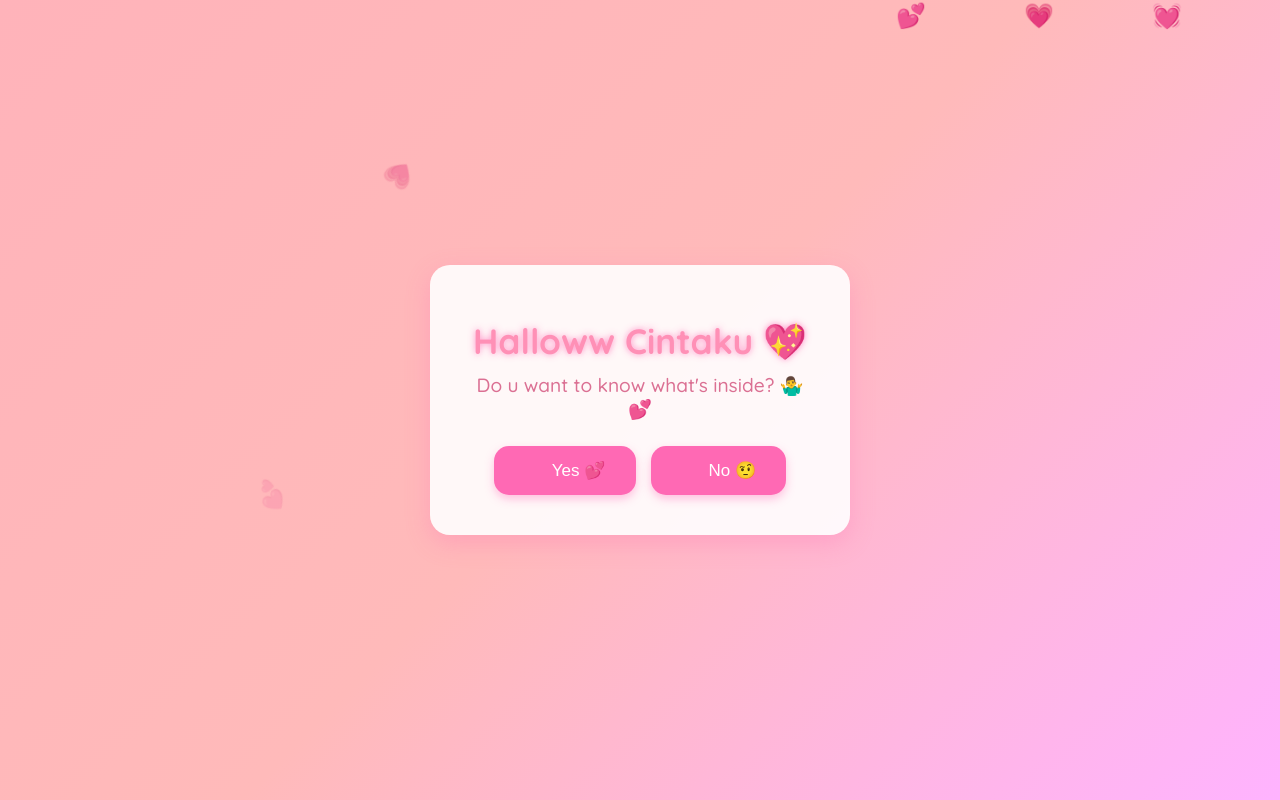
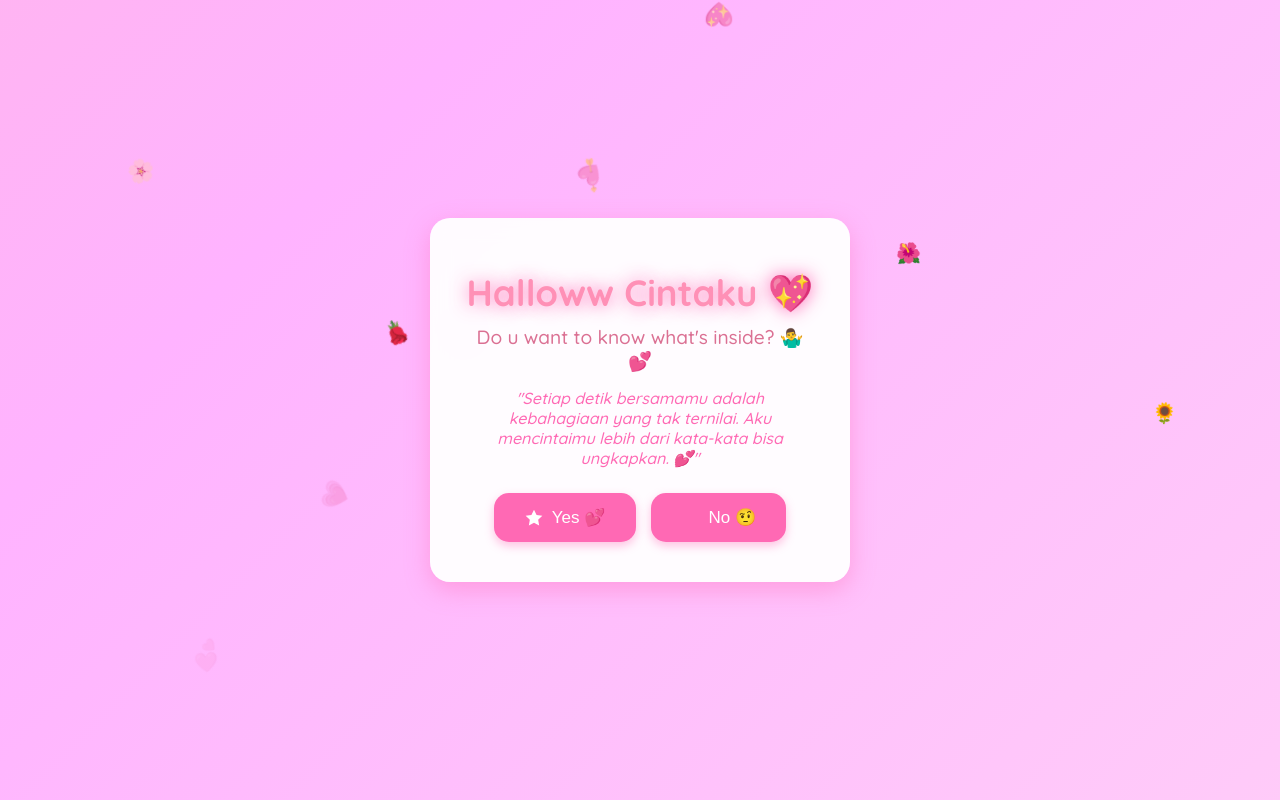
Before and after one commit to mzhafran119-hue/HappyNewYearAmo, a plain HTML site: page index.html in a window 1280 px wide. Drawn offline with Linux system fonts and the light colour scheme.

Commit message:
index.html

```diff
--- a/index.html
+++ b/index.html
@@ -10,7 +10,9 @@
         body {
             font-family: 'Quicksand', 'Segoe UI', Arial, sans-serif;
             text-align: center;
-            background: linear-gradient(135deg, #ffb3ba, #ffbaba, #ffb3ff);
+            background: linear-gradient(135deg, #ffb3ba, #ffbaba, #ffb3ff, #ffddf4);
+            background-size: 400% 400%;
+            animation: gradientShift 10s ease infinite;
             margin: 0;
             padding: 0;
             min-height: 100vh;
@@ -19,6 +21,11 @@
             align-items: center;
             position: relative;
             overflow: hidden;
+        }
+        @keyframes gradientShift {
+            0% { background-position: 0% 50%; }
+            50% { background-position: 100% 50%; }
+            100% { background-position: 0% 50%; }
         }
 
         .stars {
@@ -61,17 +68,39 @@
             100% { transform: translateY(100vh) rotate(360deg); opacity: 0; }
         }
 
+        .flowers {
+            position: absolute;
+            top: 0;
+            left: 0;
+            width: 100%;
+            height: 100%;
+            pointer-events: none;
+            z-index: 0;
+        }
+        .flower {
+            position: absolute;
+            color: #ff69b4;
+            font-size: 20px;
+            animation: bloom 8s infinite ease-in-out;
+        }
+        @keyframes bloom {
+            0% { opacity: 0; transform: scale(0.5) rotate(0deg); }
+            50% { opacity: 1; transform: scale(1.2) rotate(180deg); }
+            100% { opacity: 0; transform: scale(0.5) rotate(360deg); }
+        }
+
         .container {
             margin: 20px;
-            background-color: rgba(255, 255, 255, 0.9);
+            background-color: rgba(255, 255, 255, 0.95);
             border-radius: 20px;
-            box-shadow: 0 8px 24px rgba(255, 105, 180, 0.3);
+            box-shadow: 0 8px 24px rgba(255, 105, 180, 0.4);
             padding: 30px 40px 40px;
             max-width: 420px;
             width: 100%;
             box-sizing: border-box;
             position: relative;
             z-index: 1;
+            backdrop-filter: blur(10px);
         }
 
         h1 {
@@ -80,18 +109,31 @@
             font-size: 2.2rem;
             margin-bottom: 10px;
             animation: pulse 3s ease-in-out infinite;
+            text-shadow: 0 0 10px rgba(255, 20, 147, 0.5);
             user-select: none;
         }
         @keyframes pulse {
-            0%, 100% { color: #ff1493; }
-            50% { color: #ffb6c1; text-shadow: 0 0 10px #ff69b4; }
+            0%, 100% { color: #ff1493; transform: scale(1); }
+            50% { color: #ffb6c1; transform: scale(1.05); text-shadow: 0 0 20px #ff69b4; }
         }
 
         p {
             color: #db7093;
             margin-top: 0;
+            margin-bottom: 15px;
+            font-size: 1.2rem;
+            animation: fadeIn 2s ease-in-out;
+        }
+        .romantic-message {
+            color: #ff69b4;
+            font-size: 1rem;
             margin-bottom: 25px;
-            font-size: 1.2rem;
+            animation: fadeIn 4s ease-in-out;
+            font-style: italic;
+        }
+        @keyframes fadeIn {
+            0% { opacity: 0; transform: translateY(20px); }
+            100% { opacity: 1; transform: translateY(0); }
         }
 
         .btn-group {
@@ -109,12 +151,30 @@
             border: none;
             border-radius: 15px;
             cursor: pointer;
-            transition: background-color 0.3s ease, transform 0.15s ease;
+            transition: all 0.3s ease;
             display: inline-flex;
             align-items: center;
             justify-content: center;
             user-select: none;
             box-shadow: 0 4px 10px rgba(255, 105, 180, 0.4);
+            position: relative;
+            overflow: hidden;
+        }
+        .btn-enter::before {
+            content: '';
+            position: absolute;
+            top: 50%;
+            left: 50%;
+            width: 0;
+            height: 0;
+            background: rgba(255, 255, 255, 0.3);
+            border-radius: 50%;
+            transform: translate(-50%, -50%);
+            transition: width 0.6s, height 0.6s;
+        }
+        .btn-enter:hover::before {
+            width: 300px;
+            height: 300px;
         }
         .btn-enter:hover {
             background-color: #ff1493;
@@ -130,6 +190,14 @@
             width: 20px;
             height: 20px;
         }
+        #noButton:hover {
+            animation: shake 0.5s ease-in-out;
+        }
+        @keyframes shake {
+            0%, 100% { transform: translateX(0); }
+            25% { transform: translateX(-5px); }
+            75% { transform: translateX(5px); }
+        }
 
         .modal {
             display: none;
@@ -138,7 +206,7 @@
             left: 0;
             width: 100%;
             height: 100%;
-            background-color: rgba(255, 9, 9, 0.258);
+            background-color: rgba(255, 182, 193, 0.8);
             justify-content: center;
             align-items: center;
             z-index: 1000;
@@ -159,6 +227,9 @@
             color: #ff1493;
             margin-bottom: 10px;
         }
+        .modal-content p {
+            color: #db7093;
+        }
         .modal-content button {
             background-color: #ff69b4;
             color: white;
@@ -167,40 +238,59 @@
             border-radius: 10px;
             cursor: pointer;
             margin-top: 10px;
+            transition: background-color 0.3s ease;
         }
         .modal-content button:hover {
             background-color: #ff1493;
         }
+
+        audio {
+            display: none;
+        }
     </style>
 </head>
 <body>
-
+    <audio id="romanticMusic" loop autoplay>
+        <source src="https://www.soundjay.com/misc/sounds/bell-ringing-05.wav" type="audio/wav"> <!-- Ganti dengan URL musik romantis Anda, misalnya https://example.com/romantic-song.mp3 -->
+        Your browser does not support the audio element.
+    </audio>
 
     <div class="hearts">
+        <div class="heart" style="left: 5%; animation-delay: 0s;">💖</div>
+        <div class="heart" style="left: 15%; animation-delay: 0.5s;">💕</div>
+        <div class="heart" style="left: 25%; animation-delay: 1s;">💗</div>
+        <div class="heart" style="left: 35%; animation-delay: 1.5s;">💓</div>
+        <div class="heart" style="left: 45%; animation-delay: 2s;">💘</div>
+        <div class="heart" style="left: 55%; animation-delay: 2.5s;">💖</div>
+        <div class="heart" style="left: 65%; animation-delay: 3s;">💕</div>
+        <div class="heart" style="left: 75%; animation-delay: 3.5s;">💗</div>
+        <div class="heart" style="left: 85%; animation-delay: 4s;">💓</div>
+        <div class="heart" style="left: 95%; animation-delay: 4.5s;">💘</div>
+    </div>
 
-        <div class="heart" style="left: 10%; animation-delay: 0s;">💖</div>
-        <div class="heart" style="left: 20%; animation-delay: 1s;">💕</div>
-        <div class="heart" style="left: 30%; animation-delay: 2s;">💗</div>
-        <div class="heart" style="left: 40%; animation-delay: 3s;">💓</div>
-        <div class="heart" style="left: 50%; animation-delay: 4s;">💘</div>
-        <div class="heart" style="left: 60%; animation-delay: 5s;">💖</div>
-        <div class="heart" style="left: 70%; animation-delay: 6s;">💕</div>
-        <div class="heart" style="left: 80%; animation-delay: 7s;">💗</div>
-        <div class="heart" style="left: 90%; animation-delay: 8s;">💓</div>
+    <div class="flowers">
+        <div class="flower" style="left: 10%; top: 20%; animation-delay: 0s;">🌸</div>
+        <div class="flower" style="left: 30%; top: 40%; animation-delay: 2s;">🌹</div>
+        <div class="flower" style="left: 50%; top: 60%; animation-delay: 4s;">🌷</div>
+        <div class="flower" style="left: 70%; top: 30%; animation-delay: 6s;">🌺</div>
+        <div class="flower" style="left: 90%; top: 50%; animation-delay: 8s;">🌻</div>
     </div>
 
     <div class="container" role="main" aria-label="Pesan Romantis">
         <h1 tabindex="0" aria-live="polite">Halloww Cintaku 💖</h1>
         <p>Do u want to know what's inside? 🤷‍♂️💕</p>
+        <p class="romantic-message">"Setiap detik bersamamu adalah kebahagiaan yang tak ternilai. Aku mencintaimu lebih dari kata-kata bisa ungkapkan. 💕"</p>
 
         <div class="btn-group">
             <button class="btn-enter" id="yesButton" aria-label="Ya, lanjut">
                 <svg viewBox="0 0 24 24" aria-hidden="true" focusable="false">
+                    <path d="M12 2l3.09 6.26L22 9.27l-5 4.87 1.18 6.88L12 17.77l-6.18 3.25L7 14.14 2 9.27l6.91-1.01L12 2z"/>
                 </svg>
                 Yes 💕
             </button>
             <button class="btn-enter" id="noButton" aria-label="Tidak">
                 <svg viewBox="0 0 24 24" aria-hidden="true" focusable="false">
+                    <path d="M18 6L6 18M6 6l12 12"/>
                 </svg>
                 No 🤨
             </button>
@@ -210,7 +300,7 @@
     <div id="warningModal" class="modal">
         <div class="modal-content">
             <h2>GAKSS BOLEHHHH 😠</h2>
-            <p>kokss u tega y? 🥹</p>
+            <p>kokss u tega y? 🥹 Aku akan selalu menunggumu, sayangku. 💔</p>
             <button onclick="closeModal()">OK</button>
         </div>
     </div>
@@ -235,6 +325,12 @@
                 closeModal();
             }
         });
+
+        // Auto-play music (may be blocked by browsers, user interaction needed)
+        document.addEventListener('DOMContentLoaded', function() {
+            const music = document.getElementById('romanticMusic');
+            music.volume = 0.3; // Set volume rendah
+        });
     </script>
 </body>
 </html>
```
